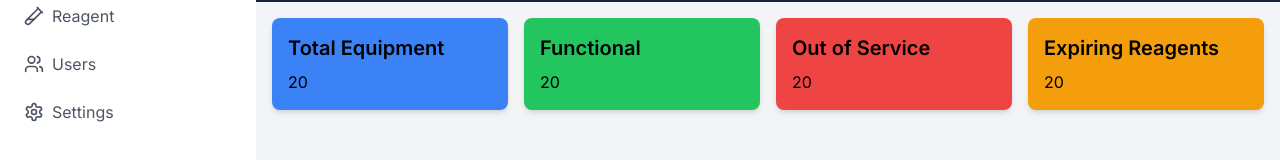
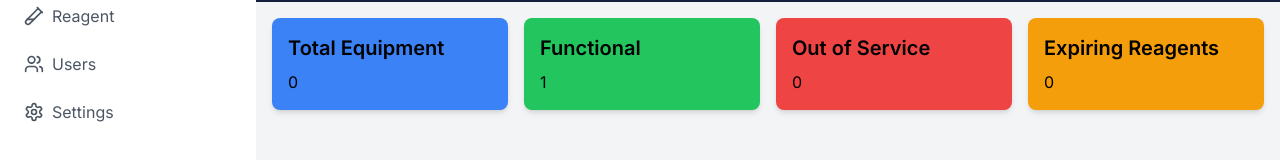
Before and after one commit to dipperLyra/lim-client, a Next.js app: page /dashboard in a window 1280 px wide. Shown: the part 148-308 px from the top of the page. Built offline with nearby package versions, Linux system fonts and the light colour scheme; no server answers.

Commit message:
connect metric count

```diff
--- a/src/app/dashboard/page.tsx
+++ b/src/app/dashboard/page.tsx
@@ -8,9 +8,11 @@ import { LabType } from "@/libs/types/lab.type";
 import { X } from "lucide-react";
 import SidePanel from "../components/SidePanel";
 import LaboratoryMetricCard from "../components/cards/Laboratory-Metric";
+import { EquipmentType } from "@/libs/types/equip.type";
 
 export default function Dashboard() {
-  const [labs, setLabs] = useState<LabType[]>([]);
+  const [equip, setEquip] = useState<EquipmentType[]>([]);
+  const [equipCount, setEquipCount] = useState(0);
   const [loading, setLoading] = useState(true);
   const [sidePanelOpen, setSidePanelOpen] = useState(false);
 
@@ -19,10 +21,12 @@ export default function Dashboard() {
   };
 
   useEffect(() => {
-    fetch(`${process.env.NEXT_PUBLIC_API}/lab/`)
+    fetch(`${process.env.NEXT_PUBLIC_API}/equipment/`)
       .then((response) => response.json())
       .then((data) => {
-        setLabs(data.labs);
+        console.log(data);
+        setEquipCount(data.length);
+        setEquip(data);
         setLoading(false);
       });
   }, []);
@@ -58,28 +62,28 @@ export default function Dashboard() {
               <LaboratoryMetricCard
                 id={1}
                 title="Total Equipment"
-                total={20}
+                total={equipCount}
                 color="bg-blue-500"
                 key={1}
               />
               <LaboratoryMetricCard
                 id={1}
                 title="Functional"
-                total={20}
+                total={1}
                 color="bg-green-500"
                 key={1}
               />
               <LaboratoryMetricCard
                 id={1}
                 title="Out of Service"
-                total={20}
+                total={0}
                 color="bg-red-500"
                 key={1}
               />
               <LaboratoryMetricCard
                 id={1}
                 title="Expiring Reagents"
-                total={20}
+                total={0}
                 color="bg-amber-500"
                 key={1}
               />
```
